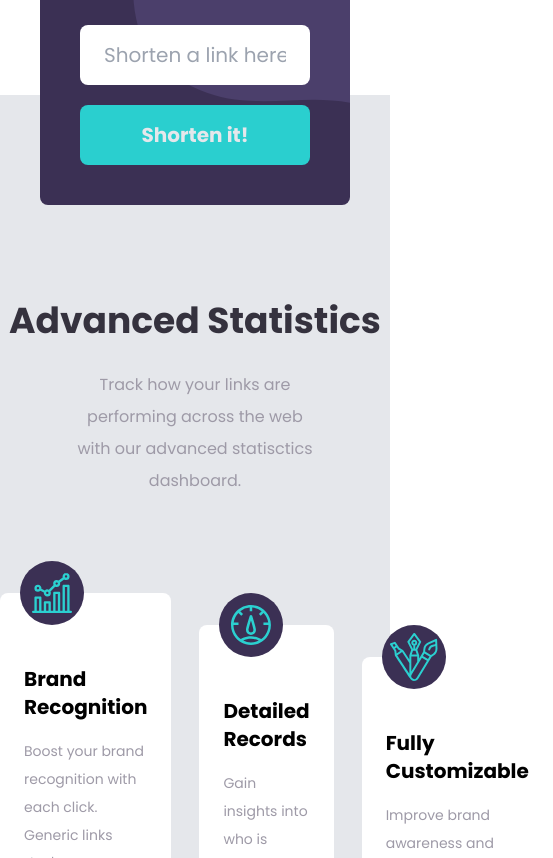
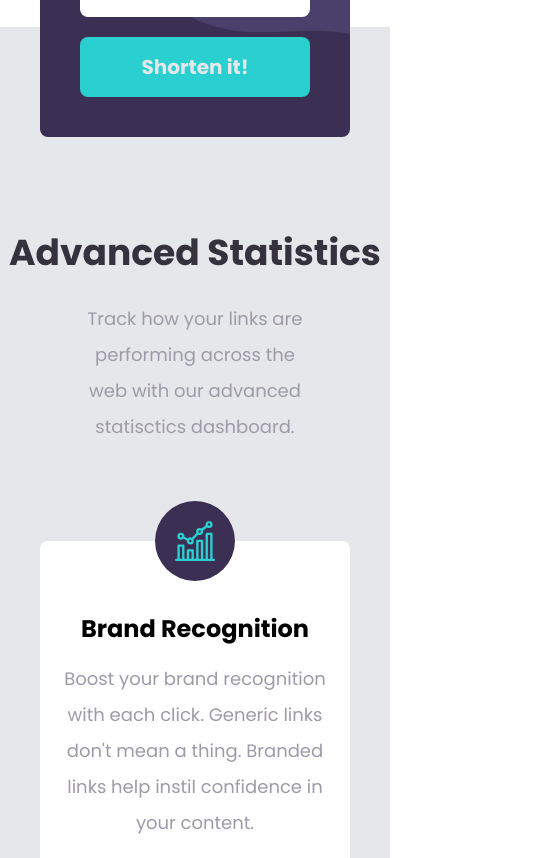
Before and after one commit to radoRandriamahandry/url-shorening, a Vue app: page / in a window 390 px wide. Shown: the part 1142-2000 px from the top of the page, 553 px wide, since content can reach past the window. Built offline with nearby package versions, Linux system fonts and the light colour scheme.

Commit message:
mobile: finish mobile version of the cards section and fix text size for small screen

```diff
--- a/src/components/Home.vue
+++ b/src/components/Home.vue
@@ -1,6 +1,6 @@
 <template>
   <HeroSection />
-  <main class="bg-gray-200 relative -mt-[250px] h-screen">
+  <main class="bg-gray-200 relative -mt-[250px] pb-32">
     <!-- This div overlap the hero section -->
     <div
       class="
@@ -18,7 +18,17 @@
       <h2 class="text-4xl font-bold text-center text-neutral-dark-blue">
         Advanced Statistics
       </h2>
-      <p class="text-center w-[62%] mx-auto mt-7 leading-loose">
+      <p
+        class="
+          text-center
+          w-[62%]
+          mx-auto
+          mt-7
+          leading-loose
+          text-lg
+          md:text-base
+        "
+      >
         Track how your links are performing across the web with our advanced
         statisctics dashboard.
       </p>
--- a/src/components/UI/CardsItem.vue
+++ b/src/components/UI/CardsItem.vue
@@ -1,25 +1,28 @@
 <template>
-  <div class="bg-white w-full relative px-6 py-8 rounded-lg">
+  <div
+    class="relative w-full px-6 py-8 text-center bg-white rounded-lg  md:text-left"
+  >
     <!-- image -->
     <div
-      class="
-        absolute
-        -top-8
-        left-5
-        bg-primary-violet
-        h-16
-        w-16
-        grid
-        place-content-center
-        rounded-full
-      "
+      class="absolute hidden w-16 h-16 rounded-full  -top-8 left-5 bg-primary-violet md:grid place-content-center"
     >
       <img :src="image" alt="" />
     </div>
+    <div class="flex justify-center md:hidden">
+      <div
+        class="absolute grid w-20 h-20 rounded-full  -top-10 bg-primary-violet place-content-center"
+      >
+        <img :src="image" alt="" />
+      </div>
+    </div>
     <!-- Title -->
-    <h3 class="mt-10 font-semibold text-xl">{{ title }}</h3>
+    <h3 class="mt-10 text-2xl font-semibold md:text-xl">
+      {{ title }}
+    </h3>
     <!-- Content -->
-    <p class="mt-4 text-sm leading-loose">{{ content }}</p>
+    <p class="mt-4 text-lg leading-loose md:text-sm">
+      {{ content }}
+    </p>
   </div>
 </template>
 
--- a/src/components/layouts/Cards.vue
+++ b/src/components/layouts/Cards.vue
@@ -1,7 +1,16 @@
 <template>
-  <section class="mx-auto max-w-screen-lg relative flex items-center">
-    <div class="h-2 bg-primary-cyan w-full absolute"></div>
-    <div class="flex justify-between gap-7">
+  <section
+    class="relative flex justify-center max-w-screen-lg px-10 mx-auto  md:justify-start md:items-center md:px-0"
+  >
+    <!-- flex items-center is for position the ligne to the center -->
+    <!-- On large screen -->
+    <div class="absolute hidden w-full h-2 bg-primary-cyan md:block"></div>
+    <!-- On small screen -->
+    <div class="absolute w-2 h-full bg-primary-cyan md:hidden"></div>
+
+    <!-- END line -->
+
+    <div class="flex flex-col justify-between gap-16 md:flex-row md:gap-7">
       <CardsItem
         :image="firstCard.image"
         :title="firstCard.title"
--- a/src/components/layouts/HeroSection.vue
+++ b/src/components/layouts/HeroSection.vue
@@ -31,7 +31,7 @@
         >
           More than just shorter links
         </h1>
-        <p class="text-2xl leading-relaxed md:text-base lg:w-3/4">
+        <p class="text-lg leading-relaxed md:text-base lg:w-3/4">
           Build your brand's recognitino and get detailed insights on how your
           links are performing.
         </p>
```
